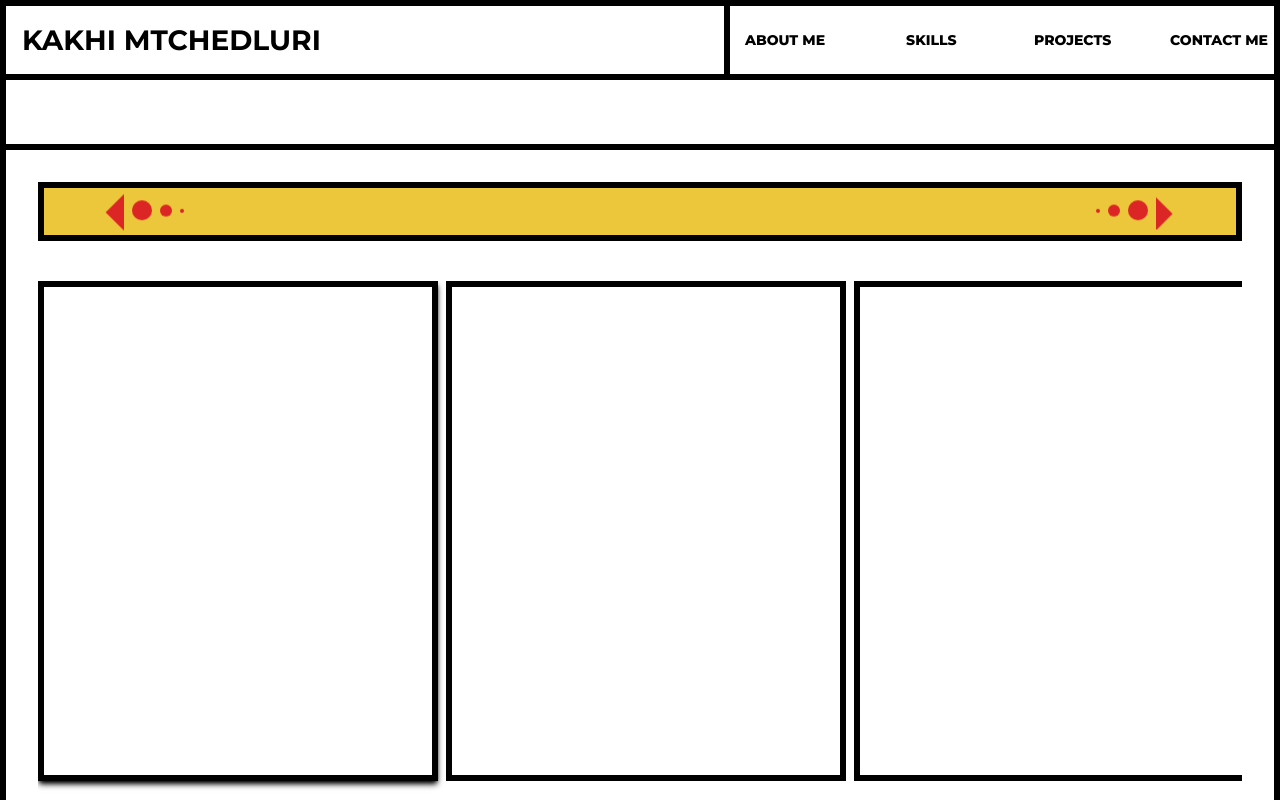
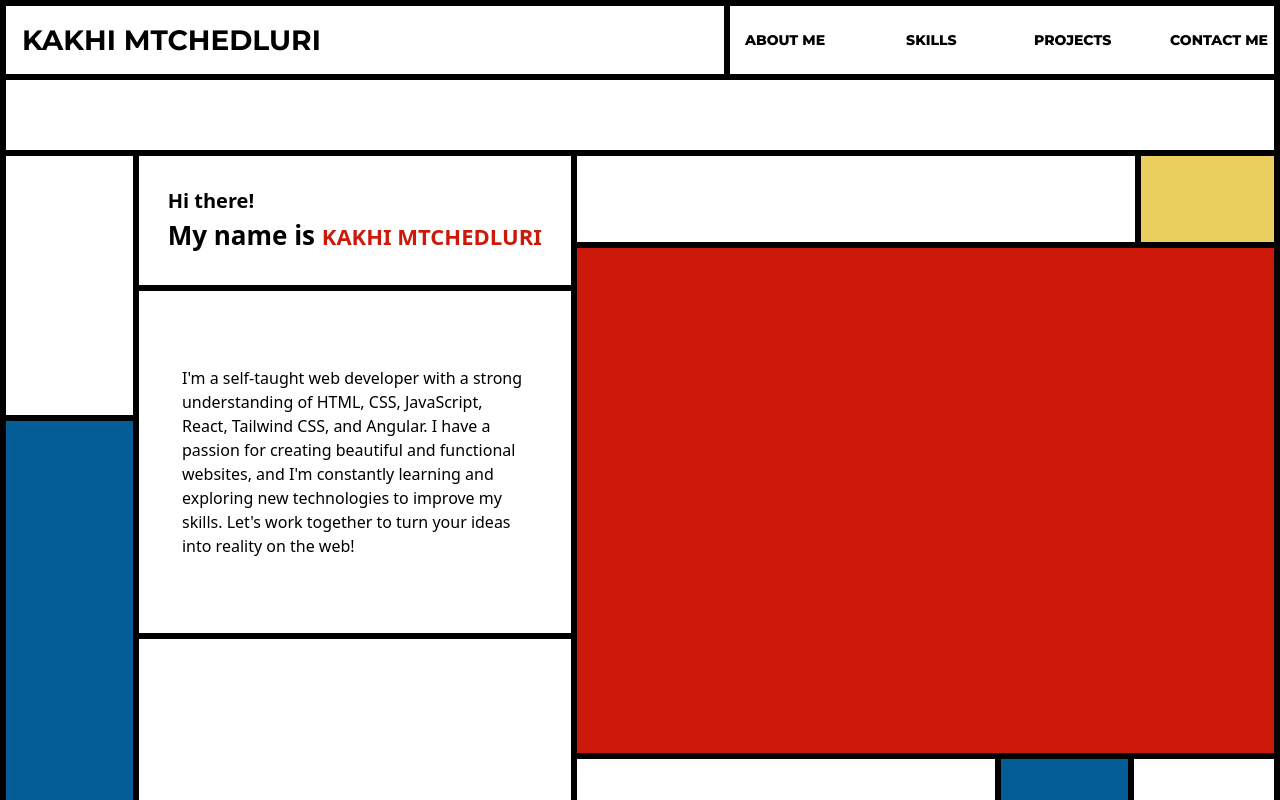
Before and after one commit to kakhi1/Kakhi, a React (Vite) app: page / in a window 1280 px wide. Shown: the top 800 px of the page. Built offline with nearby package versions, Linux system fonts and the light colour scheme.

Commit message:
last time change home component

```diff
--- a/package.json
+++ b/package.json
@@ -13,6 +13,7 @@
     "@motion-canvas/core": "^3.4.0",
     "react": "^18.2.0",
     "react-dom": "^18.2.0",
+    "react-icons": "^4.8.0",
     "tailwindcss-animation-delay": "^1.0.7"
   },
   "devDependencies": {
--- a/src/App.jsx
+++ b/src/App.jsx
@@ -1,5 +1,6 @@
 import { useState } from "react";
 import "./App.css";
+import About from "./components/About";
 import Home from "./components/Home";
 import Navbar from "./components/Navbar.jsx";
 import Projects from "./components/Projects";
@@ -11,7 +12,8 @@ function App() {
   return (
     <div>
       <Navbar />
-      <Projects />
+      <About />
+      {/* <Projects /> */}
       {/* <Home /> */}
     </div>
   );
--- /dev/null
+++ b/src/components/About.jsx
@@ -0,0 +1,68 @@
+import React from "react";
+
+const About = () => {
+  return (
+    <div className="md:w-full max-h-[944px] border-black border-b-[6px] bg-white">
+      <div
+        className="w-full md:h-[70px] h-[40px] flex md:justify-start justify-center relative
+      border-l-[6px] border-x-[3px] md:border-x-[6px] border-black bg-yello w md:bg-white "
+      >
+        <div className="md:animate-wiggle flex items-center justify-start ">
+          <span
+            className="w-[150px] h-full  font-textFont flex justify-center items-center bg-[#ECC73b] italic md:border-r-[6px]  border-black text-[16px]
+           cursor-pointer uppercase font-extrabold "
+          >
+            about
+          </span>{" "}
+        </div>
+      </div>
+      <div className="w-full md:h-[874px] border-black border-[6px] flex flex-row">
+          {/* first columm */}
+        <div className="h-full md:w-[10%] w-[0%] ">
+           <div className="w-full h-[30%] bg-white" ></div>
+           <div className="w-full h-[50%] bg-blue border-y-[6px] border-black"></div>
+           <div className="w-full h-[20%] bg-yellow" ></div>
+        </div>
+          {/* second columm */}
+        <div className="h-full md:w-[35%] w-[50%] border-black border-x-[6px]">
+          <div className="w-full h-[15%] flex justify-center items-center">
+            <div className="flex flex-col text-left h-[60%] justify-center">
+             <span className="font-bold md:text-[20px] text-[16px] w-full">
+              Hi there!
+             </span>
+             <span className="font-extrabold text-[16px] lg:text-[26px] w-full ">My name is <span className="text-red1 uppercase text-[16px] lg:text-[22px] lg:hover:text-[28px] duration-1000 cursor-pointer"> Kakhi Mtchedluri </span></span>
+           </div>
+          </div>
+          <div className="w-full h-[41%] border-y-[6px] border-black flex items-center justify-center">
+           <div className="w-[80%] text-left font-medium h-full flex items-center ">
+              <span>
+                I'm a self-taught web developer with a strong understanding of
+                HTML, CSS, JavaScript, React, Tailwind CSS, and Angular. I have
+                a passion for creating beautiful and functional websites, and
+                I'm constantly learning and exploring new technologies to
+                improve my skills. Let's work together to turn your ideas into
+                reality on the web!
+              </span>
+            </div>
+          </div>
+          <div className="w-full h-[44%]"></div>
+        </div>
+          {/* third columm */}
+        <div className="h-full md:w-[55%] w-[50%]">
+          <div className="w-full h-[10%] flex flex-row">
+            <div className="w-[80%] h-full"></div>
+            <div className="w-[20%] h-full bg-yellow border-black md:border-l-[6px] border-l-[3px]"></div>
+          </div>
+          <div className="w-full h-[60%] bg-red1 border-y-[6px] border-black"></div>
+          <div className="w-full h-[30%] flex flex-row">
+            <div className="w-[60%] h-full"></div>
+            <div className="w-[20%] h-full bg-blue md:border-x-[6px] border-x-[3px] border-black"></div>
+            <div className="w-[20%] h-full"></div>
+          </div>
+        </div>
+      </div>
+    </div>
+  );
+};
+
+export default About;
--- a/src/components/Projects.jsx
+++ b/src/components/Projects.jsx
@@ -11,7 +11,7 @@ const Projects = () => {
   };
 
   return (
-    <div className=" w-full  border-black  md:border-x-[6px] font-textFont">
+    <div className=" w-full  border-black  md:border-x-[6px] font-textFont " id="projects">
       {/* button animation */}
       <div className="w-full md:h-[70px] h-[40px] flex md:justify-start justify-center relative md:border-b-[6px] border-l-[6px] border-x-[3px] md:border-x-0 border-b-[3px] border-black bg-yellow md:bg-white ">
         <div className="md:animate-wiggle flex items-center justify-start ">
--- a/tailwind.config.cjs
+++ b/tailwind.config.cjs
@@ -7,8 +7,10 @@ module.exports = {
         textFont: ["Montserrat", "sans-serif"],
       },
       colors: {
-        brown: "#AB3E1D",
-        yellow: "#ECC73B",
+        red1: "#CD190A",
+        yellow: "#EACF5E",
+        blue: "#045D97",
+        white1: "#F5F5F5",
       },
       keyframes: {
         wiggle: {
@@ -29,31 +31,27 @@ module.exports = {
           },
           "25%": {
             transform: "translateY(500px) ",
-
           },
           "50%": {
             transform: "translateY(300px) ",
           },
-
         },
         size: {
           "0% 100%": {
             width: "50px",
-            height: '50px',
+            height: "50px",
           },
           "50%": {
-            width: '40px',
-            height: '40px',
-          }
-
+            width: "40px",
+            height: "40px",
+          },
         },
 
         slide: {
           "0%": { transform: "translateX(0)" },
           "50%": {
-             transform: "translateX(80px)",
-
-         },
+            transform: "translateX(80px)",
+          },
           "100%": {
             transform: "translateX(0px)",
           },
@@ -68,7 +66,8 @@ module.exports = {
         rotateSnake: "rotateSnake 20s ease-in-out infinite",
         slide: "slide 10s ease-in-out infinite ",
         slide1: "slide 5s ease-in-out infinite",
-        slideLeft:"slideLeft 3s ease-in-out " },
+        slideLeft: "slideLeft 3s ease-in-out ",
+      },
     },
     plugins: [],
     modules: {},
```
Also changed, not shown: 1 other file (tests, documents, lock files or other folders).
